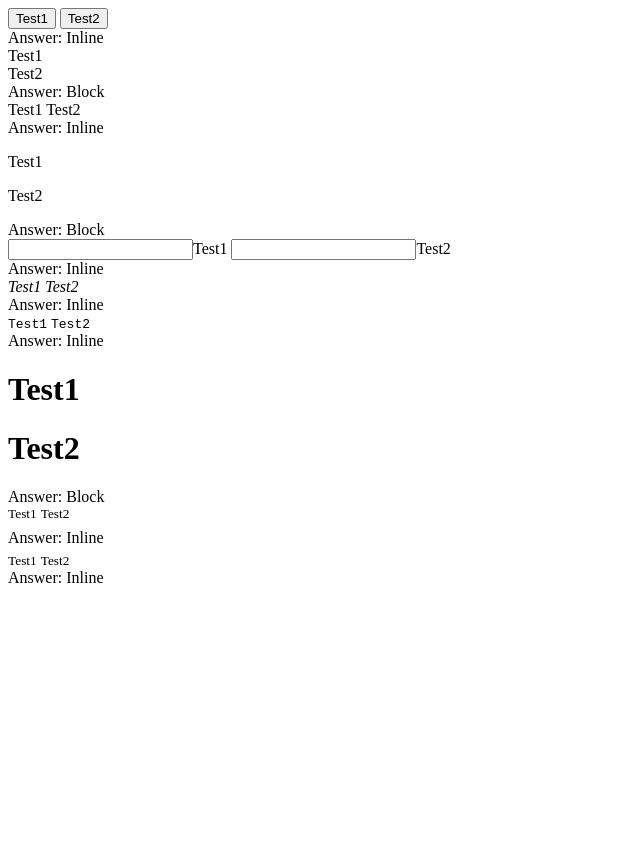
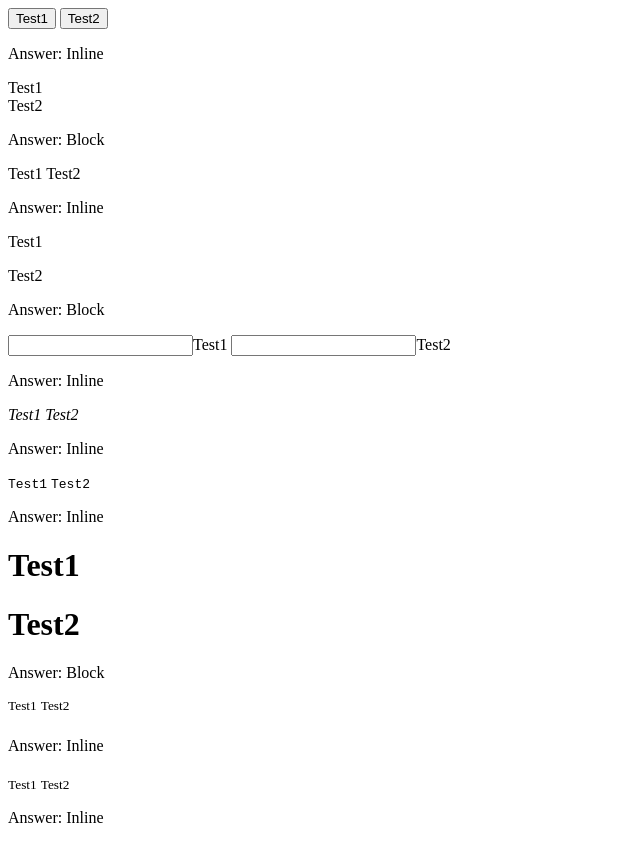
Before and after one commit to acciojob/block-or-inline-Rajatx7, a website: page main.html in a window 1280 px wide. Shown: the whole page, without its empty margins (0-640 px from the left). Before the commit the page ends 800 px from the top, so only its background shows below. Drawn offline with Linux system fonts and the light colour scheme.

Commit message:
created a submission

```diff
--- a/main.html
+++ b/main.html
@@ -10,52 +10,52 @@
     <div>
       <button data-ns-test="block-inline-button">Test1</button>
       <button data-ns-test="block-inline-button">Test2</button>
-		<div>Answer: Inline</div>
+		<p>Answer: Inline</p>
     </div>
     <div>
       <div data-ns-test="block-inline-div">Test1</div>
       <div data-ns-test="block-inline-div">Test2</div>
-		<div>Answer: Block</div>
+		<p>Answer: Block</p>
     </div>
     <div>
       <span data-ns-test="block-inline-span">Test1</span>
       <span data-ns-test="block-inline-span">Test2</span>
-		<div>Answer: Inline</div>
+		<p>Answer: Inline</p>
     </div>
     <div>
       <p data-ns-test="block-inline-p">Test1</p>
       <p data-ns-test="block-inline-p">Test2</p>
-		<div>Answer: Block</div>
+		<p>Answer: Block</p>
     </div>
     <div>
       <input data-ns-test="block-inline-input" />Test1
       <input data-ns-test="block-inline-input" />Test2
-		<div>Answer: Inline</div>
+		<p>Answer: Inline</p>
     </div>
     <div>
     <cite data-ns-test="block-inline-cite">Test1</cite>
     <cite data-ns-test="block-inline-cite">Test2</cite>
-		<div>Answer: Inline</div>
+		<p>Answer: Inline</p>
     </div>
     <div>
       <code data-ns-test="">Test1</code>
       <code data-ns-test="">Test2</code>
-		<div>Answer: Inline</div>
+		<p>Answer: Inline</p>
     </div>
     <div>
       <h1 data-ns-test="block-inline-h1">Test1</h1>
       <h1 data-ns-test="block-inline-h1">Test2</h1>
-		<div>Answer: Block</div>
+		<p>Answer: Block</p>
     </div>
     <div>
       <sup data-ns-test="block-inline-sup" >Test1</sup>
       <sup data-ns-test="block-inline-sup">Test2</sup>
-		<div>Answer: Inline</div>
+		<p>Answer: Inline</p>
     </div>
     <div>
       <sub data-ns-test="block-inline-sub">Test1</sub>
       <sub data-ns-test="block-inline-sub">Test2</sub>
-		<div>Answer: Inline</div>
+		<p>Answer: Inline</p>
     </div>
     <script type="text/javascript" src="./script.js"></script>
   </body>
```
